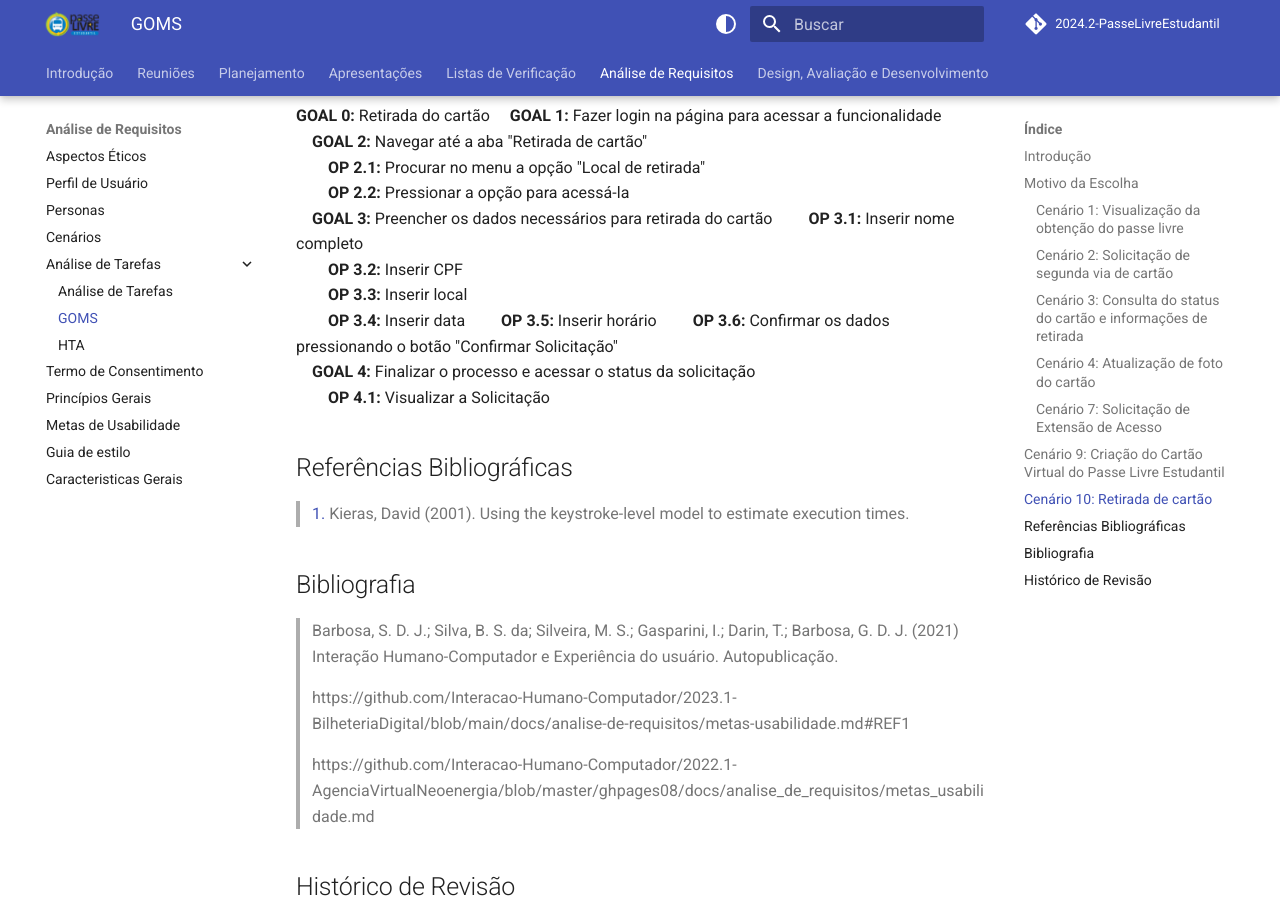
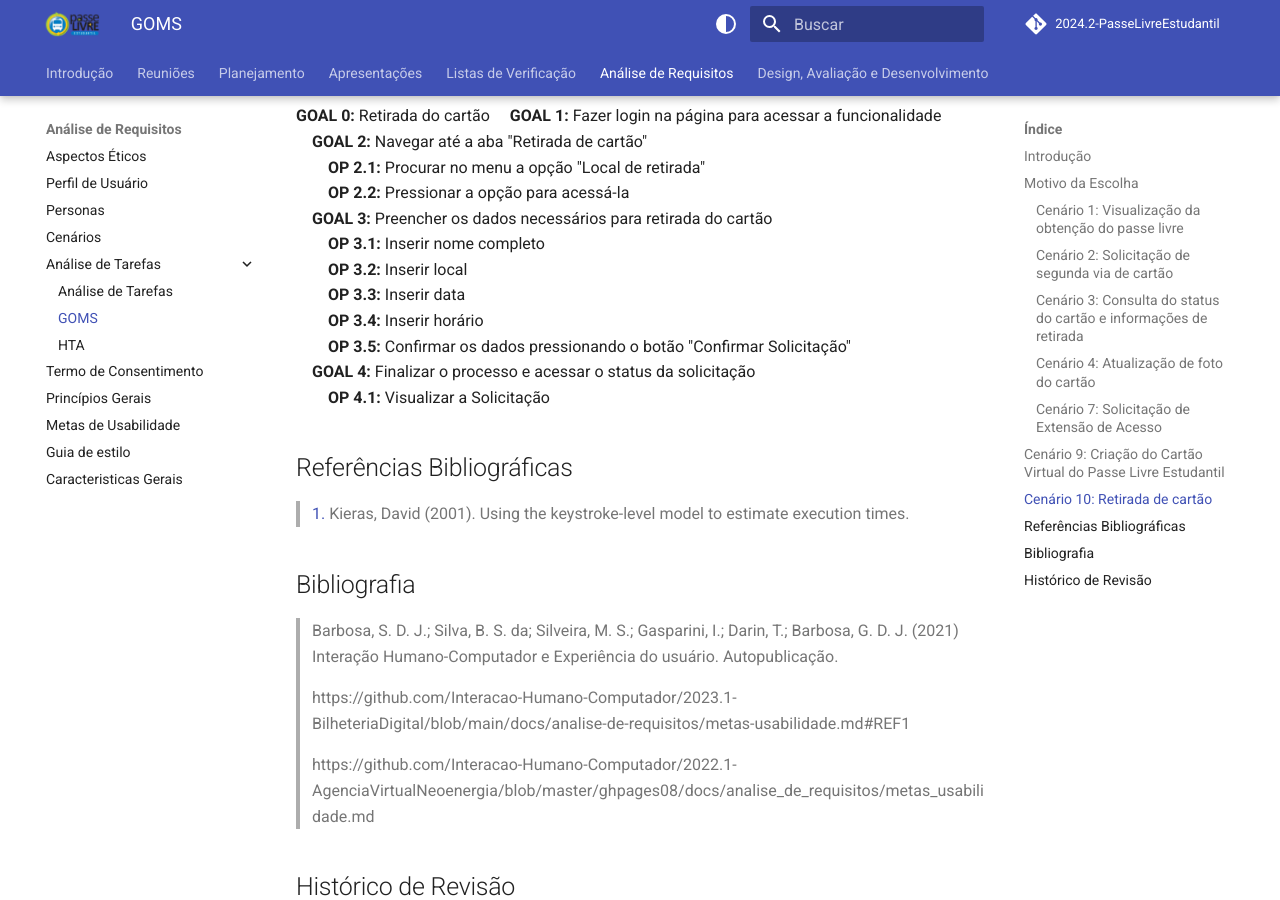
Before and after one commit to Interacao-Humano-Computador/2024.2-PasseLivreEstudantil, an MkDocs documentation site: the page built from docs/analise_de_requsitos/analise_tarefas/goms.md, in a window 1280 px wide and 900 px high, scrolled down 2873 px. Built offline with MkDocs 1.6.1 and Material for MkDocs 9.7.7, drawn with Linux system fonts in a browser that asks for light colours; comment, search, counter and statistics services are not loaded; the version menu is left out.

Commit message:
atualização goms

```diff
--- a/docs/analise_de_requsitos/analise_tarefas/goms.md
+++ b/docs/analise_de_requsitos/analise_tarefas/goms.md
@@ -97,16 +97,12 @@ Escolhemos o CMN-GOMS pois o mesmo é utilizado para fornecer uma visualização
 &emsp;&emsp;**OP 2.2:** Pressionar a opção para acessá-la
 &emsp;**GOAL 3:** Preencher os dados necessários para retirada do cartão
 &emsp;&emsp;**OP 3.1:** Inserir nome completo
-&emsp;&emsp;**OP 3.2:** Inserir CPF
-&emsp;&emsp;**OP 3.3:** Inserir local
-&emsp;&emsp;**OP 3.4:** Inserir data
-&emsp;&emsp;**OP 3.5:** Inserir horário
-&emsp;&emsp;**OP 3.6:** Confirmar os dados pressionando o botão "Confirmar Solicitação"
+&emsp;&emsp;**OP 3.2:** Inserir local
+&emsp;&emsp;**OP 3.3:** Inserir data
+&emsp;&emsp;**OP 3.4:** Inserir horário
+&emsp;&emsp;**OP 3.5:** Confirmar os dados pressionando o botão "Confirmar Solicitação"
 &emsp;**GOAL 4:** Finalizar o processo e acessar o status da solicitação
 &emsp;&emsp;**OP 4.1:** Visualizar a Solicitação
-
-
-
 
 
 
```
